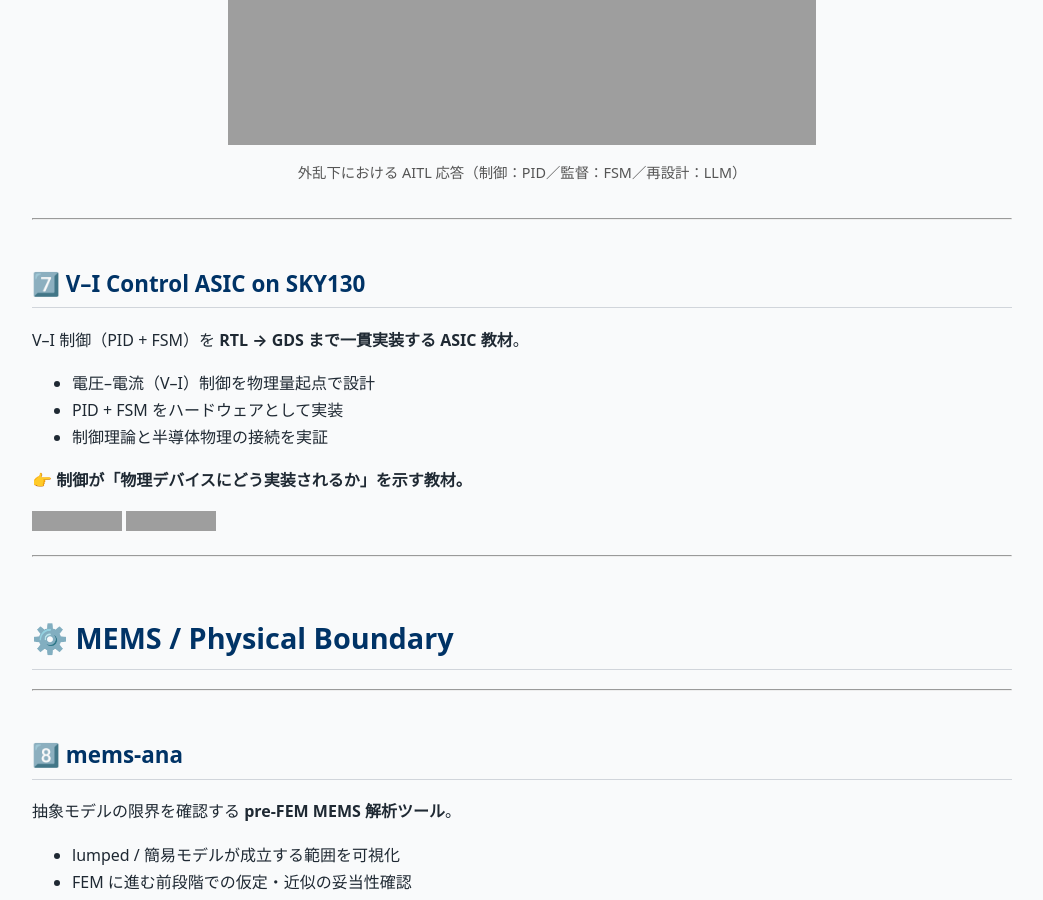
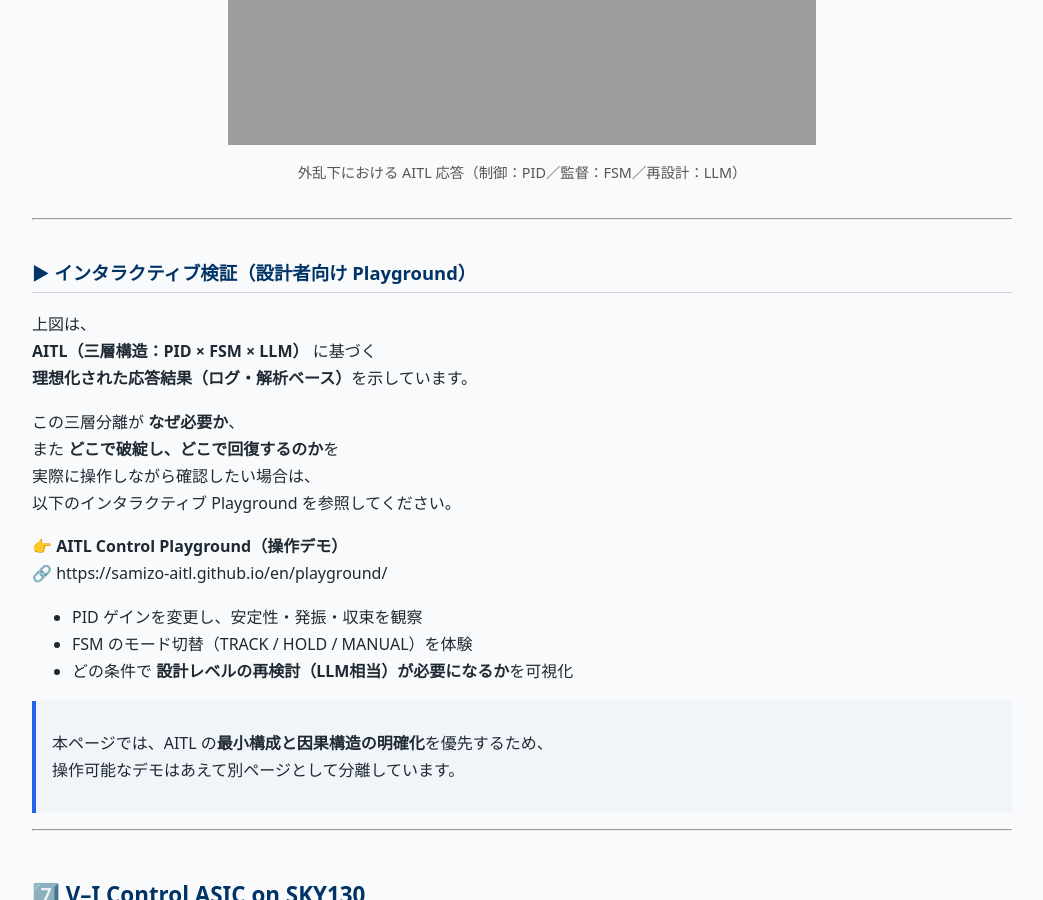
Before and after one commit to Samizo-AITL/Samizo-AITL.github.io, a Jekyll site: the page built from portal/index.md, in a window 1280 px wide and 900 px high, scrolled down 11322 px. Shown: the whole window, without its empty margins (118-1161 px from the left). Built offline with Jekyll 4.4.1, drawn with Linux system fonts in a browser that asks for light colours; grey boxes are pictures that could not be loaded.

Commit message:
Update index.md

```diff
--- a/portal/index.md
+++ b/portal/index.md
@@ -331,6 +331,29 @@ PID × FSM × LLM **三層構造（AITL）の最小構成 PoC**。
 
 ---
 
+### ▶ インタラクティブ検証（設計者向け Playground）
+
+上図は、
+**AITL（三層構造：PID × FSM × LLM）** に基づく
+**理想化された応答結果（ログ・解析ベース）**を示しています。
+
+この三層分離が **なぜ必要か**、
+また **どこで破綻し、どこで回復するのか**を
+実際に操作しながら確認したい場合は、
+以下のインタラクティブ Playground を参照してください。
+
+👉 **AITL Control Playground（操作デモ）**
+🔗 https://samizo-aitl.github.io/en/playground/
+
+- PID ゲインを変更し、安定性・発振・収束を観察
+- FSM のモード切替（TRACK / HOLD / MANUAL）を体験
+- どの条件で **設計レベルの再検討（LLM相当）が必要になるか**を可視化
+
+> 本ページでは、AITL の**最小構成と因果構造の明確化**を優先するため、
+> 操作可能なデモはあえて別ページとして分離しています。
+
+---
+
 ## 7️⃣ V–I Control ASIC on SKY130
 V–I 制御（PID + FSM）を **RTL → GDS まで一貫実装する ASIC 教材**。
 
```
